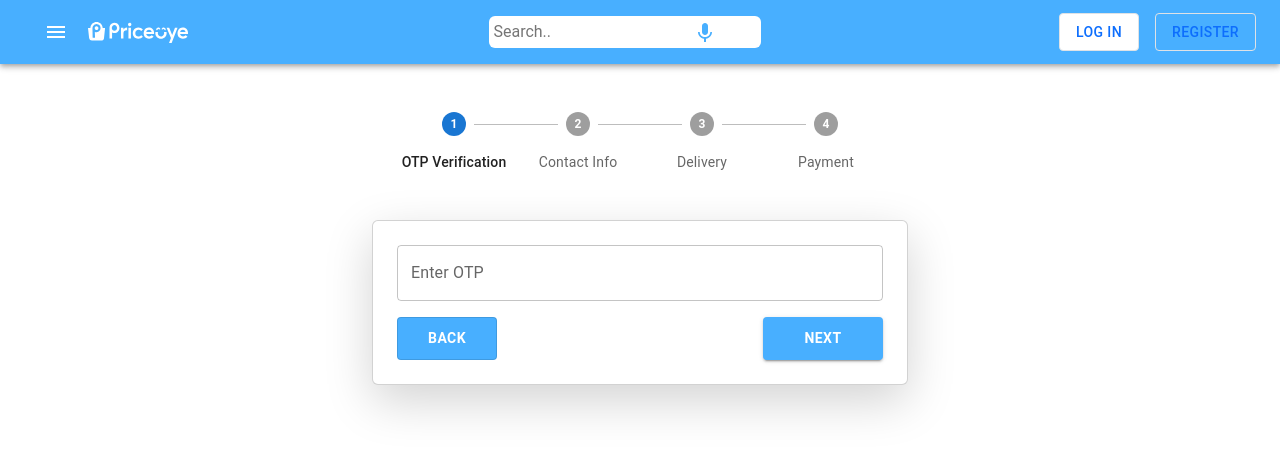
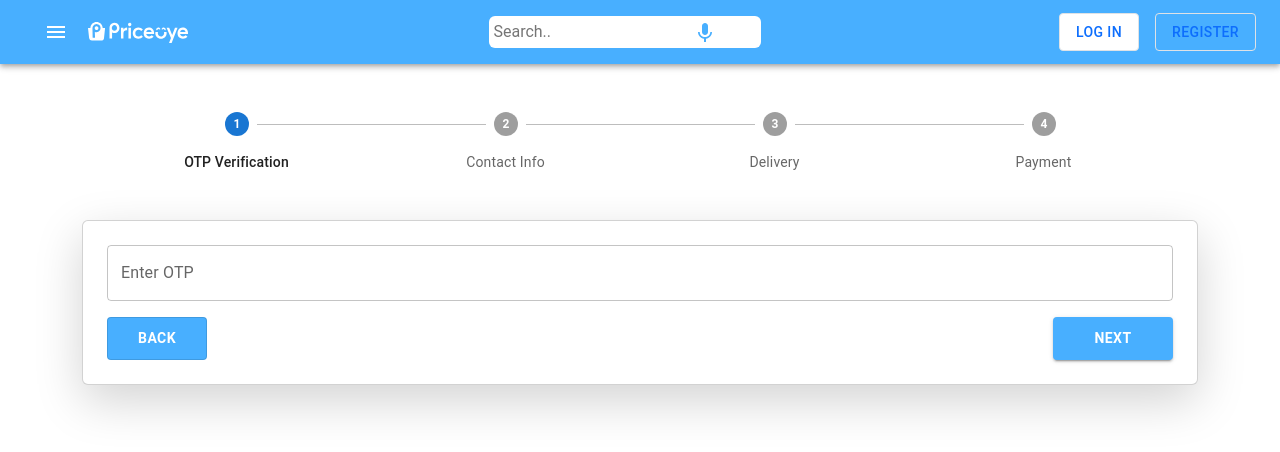
Before and after one commit to DeveloperKamranAli/capstone_project-4, a React (Create React App) app: page /DeliveryPage in a window 1280 px wide. Shown: the top 452 px of the page. Built offline with nearby package versions, Linux system fonts and the light colour scheme.

Commit message:
Saving progress from test-branch

```diff
--- a/src/components/Delivery/Delivery.jsx
+++ b/src/components/Delivery/Delivery.jsx
@@ -66,7 +66,7 @@ const Delivery = () => {
   };
 
   return (
-    <div className="container mt-5" style={{ width: "70vh" }}>
+    <div className="container mt-5">
       {selectedProduct && (
         <div className="card mb-4 shadow-lg rounded-lg">
           <h4 className="card-header bg-primary text-white p-3">
--- a/src/components/HeaderSection/header.jsx
+++ b/src/components/HeaderSection/header.jsx
@@ -142,8 +142,8 @@ const Header = () => {
     setOpen(newOpen);
   };
 
+  const [userName, setUserName] = useState(""); // Store the user's first name
   const [isLoggedIn, setIsLoggedIn] = useState(false);
-  const [userName, setUserName] = useState(""); // Store the user's first name
   const location = useLocation();
   // Check login status and retrieve user's name from localStorage
   useEffect(() => {
@@ -394,7 +394,7 @@ const Header = () => {
             >
               <MenuItem onClick={handleClose}>
                 <Link
-                  to="/Addprofile"
+                  to="/ProfileSection"
                   className="text-decoration-none text-dark"
                 >
                   My Account
--- a/src/components/ProfileSection/AddProfile.jsx
+++ b/src/components/ProfileSection/AddProfile.jsx
@@ -3,7 +3,7 @@ import { useForm } from "react-hook-form";
 import VisibilityIcon from "@mui/icons-material/Visibility";
 import VisibilityOffIcon from "@mui/icons-material/VisibilityOff";
 
-const Profile = () => {
+const AddProfile = () => {
   const {
     register,
     handleSubmit,
@@ -45,7 +45,7 @@ const Profile = () => {
   return (
     <div className="d-flex justify-content-center mt-5">
       <div className="border rounded-2 d-flex flex-column justify-content-center background-color w-75 shadow p-3 mb-5 bg-body-tertiary rounded">
-        <h1 className="text-center mb-4 mt-3">My Profile</h1>
+        <h1 className="text-center mb-4 mt-3">Edit Profile</h1>
         <form onSubmit={handleSubmit(handleUpdate)}>
           {/* Email Input */}
           <div className="d-flex flex-column align-items-center">
@@ -127,4 +127,4 @@ const Profile = () => {
   );
 };
 
-export default Profile;
+export default AddProfile;
--- a/src/components/ProfileSection/Profile.jsx
+++ b/src/components/ProfileSection/Profile.jsx
@@ -4,7 +4,7 @@ import Brightness7TwoToneIcon from "@mui/icons-material/Brightness7TwoTone";
 import { AccountCircle } from "@mui/icons-material";
 import { useNavigate } from "react-router-dom";
 
-const AddProfile = () => {
+const Profile = () => {
   const [userName, setUserName] = useState(""); // Store the user's first name
   const [isLoggedIn, setIsLoggedIn] = useState(false); // Track login status
   const navigate = useNavigate();
@@ -209,4 +209,4 @@ const AddProfile = () => {
   );
 };
 
-export default AddProfile;
+export default Profile;
```
